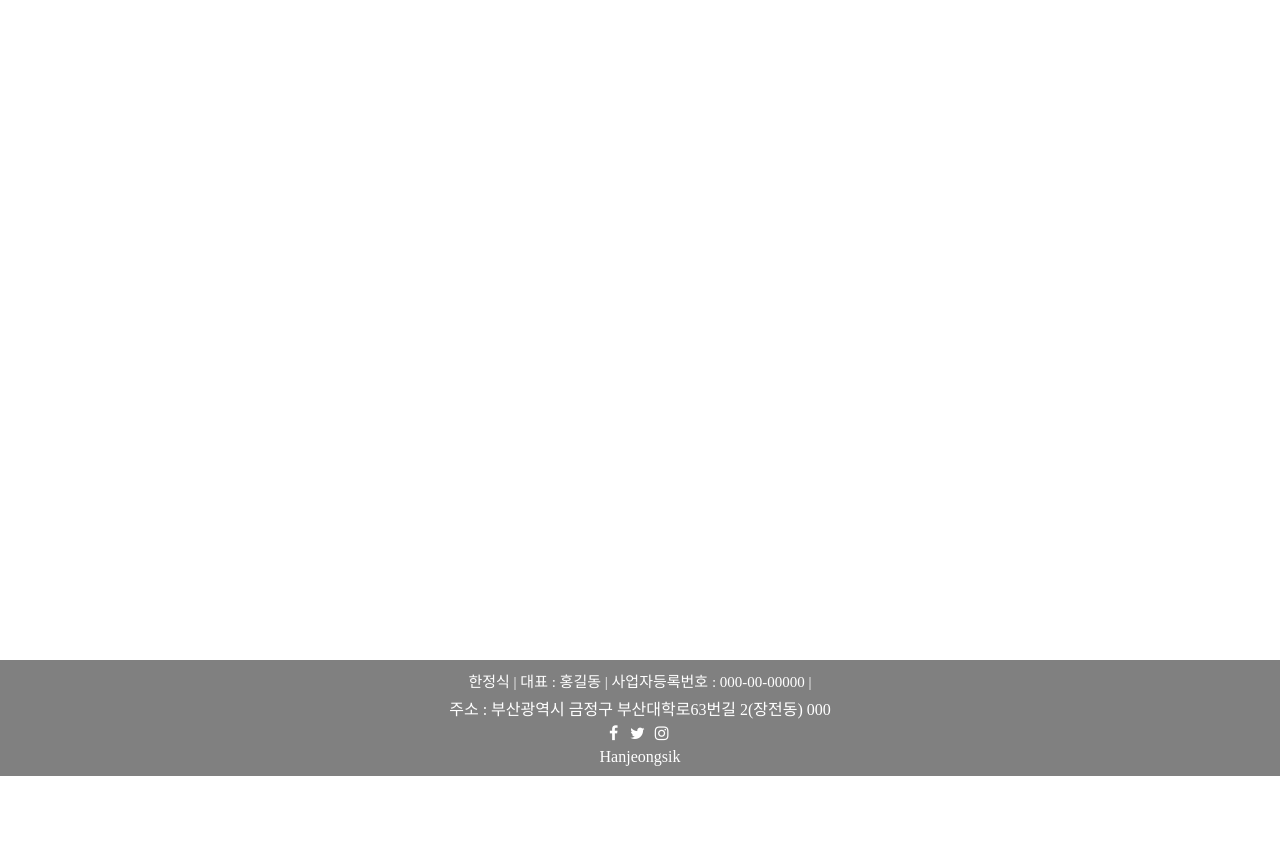
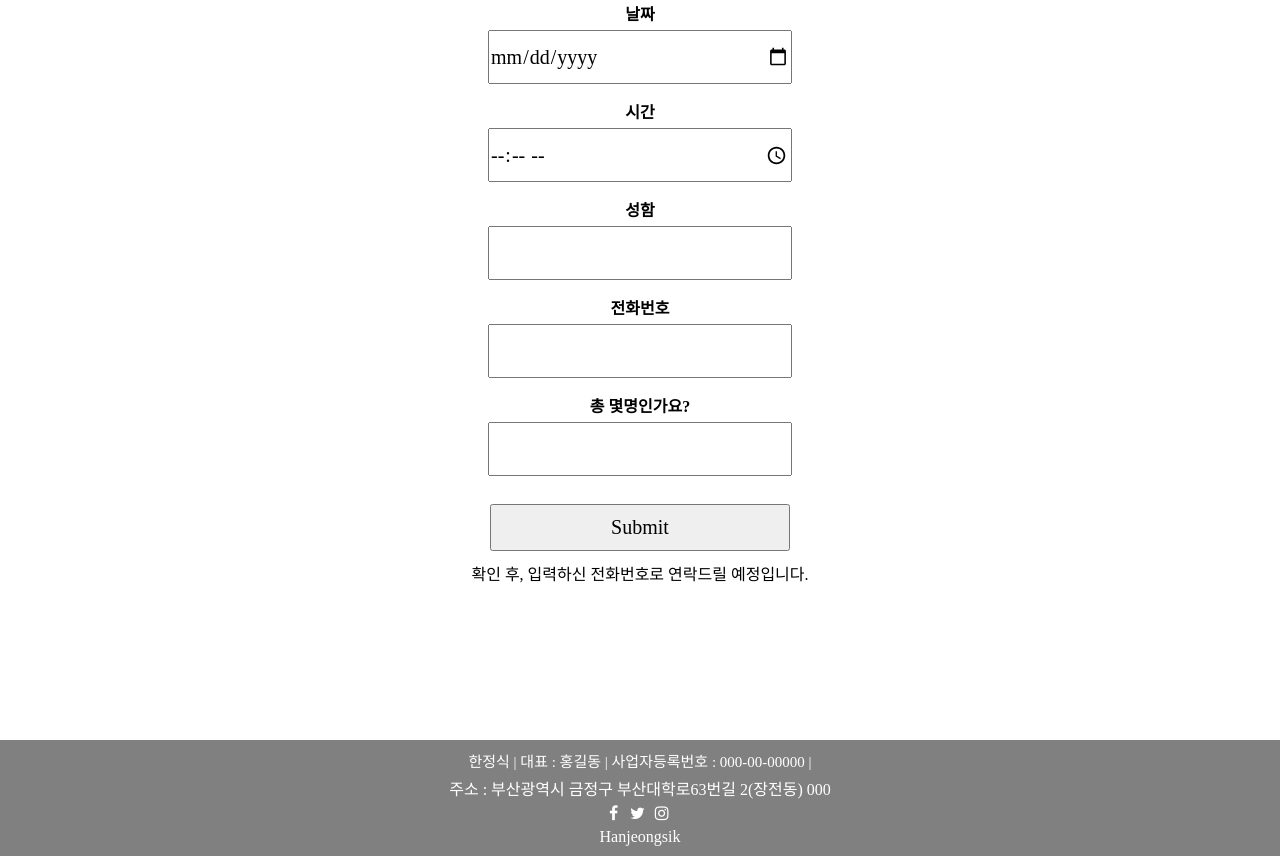
Before and after one commit to minchoCoin/internet-and-web-term-prj, a website: page reservation.html in a window 1280 px wide. Shown: the part 291-1147 px from the top of the page. Before the commit the page ends 1067 px from the top, so only its background shows below. Drawn offline with Linux system fonts and the light colour scheme; a web font is replaced by a local one.

Commit message:
add reservation

```diff
--- a/public/css/style.css
+++ b/public/css/style.css
@@ -3,6 +3,7 @@
 /* default 시작 */
 
 @import url("/fa/font-awesome.css");
+
 
 @font-face {
   font-family: 'ulsanjunggu';
@@ -16,10 +17,17 @@
   font-weight: normal;
   font-style: normal;
 }
+@font-face {
+  font-family: 'NanumBarunGothic';
+  font-style: normal;
+  font-weight: 400;
+  src: url('//cdn.jsdelivr.net/font-nanumlight/1.0/NanumBarunGothicWeb.eot');
+  src: url('//cdn.jsdelivr.net/font-nanumlight/1.0/NanumBarunGothicWeb.eot?#iefix') format('embedded-opentype'), url('//cdn.jsdelivr.net/font-nanumlight/1.0/NanumBarunGothicWeb.woff') format('woff'), url('//cdn.jsdelivr.net/font-nanumlight/1.0/NanumBarunGothicWeb.ttf') format('truetype');
+ }
 
 
 
-*{padding:0;margin:0;}
+*{padding:0;margin:0;font-family: 'NanumBarunGothic';}
 li{list-style:none}
 a{text-decoration:none;font-size:14px; color:black;}
 html,body{
@@ -61,6 +69,9 @@ div.header{
     text-align: center;
     line-height: 50px;
     background-color: rgba( 235, 221, 204, 0.5 );
+  }
+  .menu a{
+    font-size:16px;
   }
 
 
@@ -236,16 +247,16 @@ div.header{
 }
 
 #radio1:checked ~ .navigation-auto .auto-btn1{
-    background: lightgray;
+    background: gray;
 }
 #radio2:checked ~ .navigation-auto .auto-btn2{
-    background: lightgray;
+    background: gray;
 }
 #radio3:checked ~ .navigation-auto .auto-btn3{
-    background: lightgray;
+    background: gray;
 }
 #radio4:checked ~ .navigation-auto .auto-btn4{
-    background: lightgray;
+    background: gray;
 }
 /* main css 끝*/
 
@@ -265,4 +276,30 @@ div.header{
 /* greeting css 끝 */
 
 /* reservation css 시작 */
+
+.inputCell{
+  margin-top:15px;
+}
+.inputCell >p{
+  font-weight:bold;
+}
+.inputCell >input{
+  margin-top:5px;
+  font-size: 20px;
+  width :300px;
+  height:50px;
+}
+#reservationForm{
+  text-align: center;
+  margin-top : 80px;
+
+}
+.buttonCell>input{
+  font-size:20px;
+  margin:10px;
+  padding:10px;
+  width:300px;
+
+
+}
 /* reservation css 끝 */
--- a/reservation.html
+++ b/reservation.html
@@ -54,6 +54,40 @@
       <!--메뉴바 끝-->
     <main>
         <!--main content-->
+
+          <div id="reservationForm">
+            <h1>예약하기</h1>
+            <form action="#" name="reservation_info" method="post">
+              <div class="inputCell">
+                <p>날짜</p>
+                <input type="date" name="date" required/>
+              </div>
+              <div class="inputCell">
+                <p>시간</p>
+                <input type="time" name="time" required/>
+              </div>
+              <div class="inputCell">
+                <p>성함</p>
+                <input type="text" name="name" required/>
+              </div>
+              <div class="inputCell">
+                <p>전화번호</p>
+                <input type="tel" name="phoneNumber" required/>
+              </div>
+              <div class="inputCell">
+                <p>총 몇명인가요?</p>
+                <input type="number" name="howMany" required/>
+              </div>
+              <br>
+              <div class="buttonCell">
+                <input type="submit">
+
+              </div>
+              <p>확인 후, 입력하신 전화번호로 연락드릴 예정입니다.</p>
+            </form>
+          </div>
+
+
     </main>
 <!--footer부분-->
 <footer>
```
Also changed, not shown: direction.html (+1 -1 lines), main.html (+4 -4 lines).
